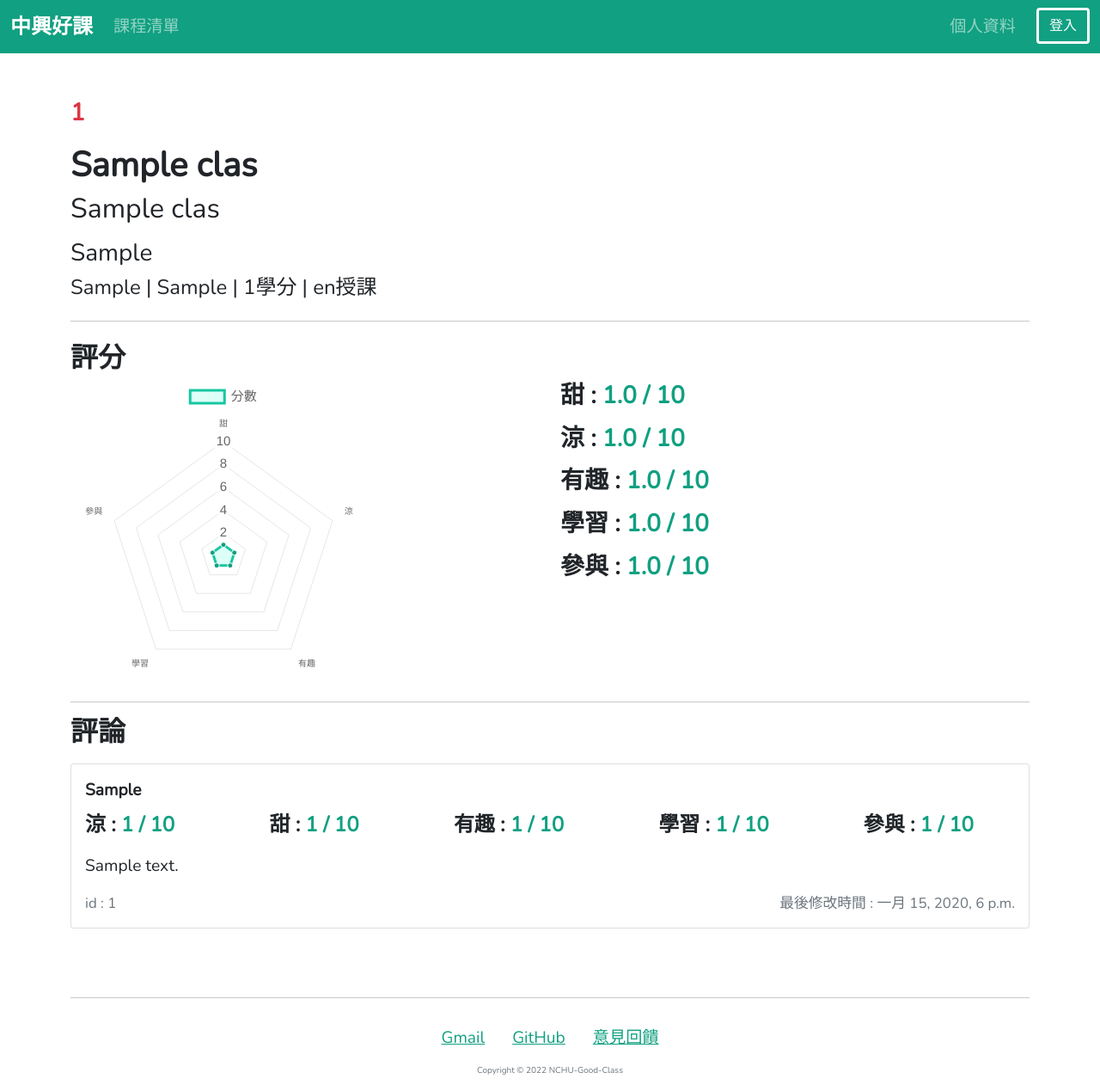
After one commit to AndyChiangSH/NCHU-Good-Class, a Django app: page /web/class/1 in a window 1280 px wide. The commit adds this page. Shown: the whole page at 86% size. Run offline with Django 3.2, Linux system fonts and the light colour scheme; tables that the repository leaves empty hold one stand-in row (values such as "Sample post"); some libraries are stand-ins or nearby versions.

Commit message:
0.1.3 - class detail complete

```diff
--- a/nchugoodclass/settings.py
+++ b/nchugoodclass/settings.py
@@ -130,3 +130,5 @@ DEFAULT_AUTO_FIELD = 'django.db.models.BigAutoField'
 # Import_export setting
 
 IMPORT_EXPORT_USE_TRANSACTIONS = True
+
+DATA_UPLOAD_MAX_NUMBER_FIELDS = 5000
--- a/templates/base.html
+++ b/templates/base.html
@@ -10,10 +10,14 @@
     <link href="https://cdn.jsdelivr.net/npm/bootstrap@5.1.3/dist/css/bootstrap.min.css" rel="stylesheet"
         integrity="sha384-1BmE4kWBq78iYhFldvKuhfTAU6auU8tT94WrHftjDbrCEXSU1oBoqyl2QvZ6jIW3" crossorigin="anonymous">
 
-    <title>中興好課|{% block title %}{% endblock title %}</title>
+    <!-- font -->
+    <link href="https://fonts.googleapis.com/css2?family=Nunito&display=swap" rel="stylesheet">
+
+    <title>中興好課{% block title %}{% endblock title %}</title>
     <style>
         body {
             font-size: 1.2em;
+            font-family: 'Nunito', sans-serif;
         }
 
         .login-btn {
@@ -30,11 +34,15 @@
             color: #11a081;
         }
 
-        .text-main-color:hover {
+        .link-main-color {
+            color: #11a081;
+        }
+
+        .link-main-color:hover {
             color: #0e7c64;
         }
 
-        .text-main-color:active {
+        .link-main-color:active {
             color: #0e7c64;
         }
 
@@ -68,7 +76,7 @@
             <div class="collapse navbar-collapse" id="navbarSupportedContent">
                 <ul class="navbar-nav me-auto">
                     <li class="nav-item">
-                        <a class="nav-link" href="{% url 'classes' %}">課程清單</a>
+                        <a class="nav-link" href="{% url 'class_list' %}">課程清單</a>
                     </li>
                 </ul>
                 <ul class="navbar-nav d-flex">
@@ -137,17 +145,17 @@
         <hr class="my-3">
         <div class="d-flex flex-wrap justify-content-center">
             <div class="m-3 text-center">
-                <a class="text-main-color" href="mailto:nchugoodclass@gmail.com">Gmail</a>
+                <a class="link-main-color" href="mailto:nchugoodclass@gmail.com">Gmail</a>
             </div>
             <div class="m-3 text-center">
-                <a class="text-main-color" href="https://github.com/AndyChiangSH/NCHU-Good-Class"
+                <a class="link-main-color" href="https://github.com/AndyChiangSH/NCHU-Good-Class"
                     target="_blank">GitHub</a>
             </div>
             <div class="m-3 text-center">
-                <a class="text-main-color" href="#" target="_blank">意見回饋</a>
+                <a class="link-main-color" href="#" target="_blank">意見回饋</a>
             </div>
         </div>
-        <p class="text-center text-muted"></p>
+        <p class="text-center text-muted" style="font-size: 10px;">Copyright © 2022 NCHU-Good-Class</p>
     </div>
 
     <!-- Optional JavaScript; choose one of the two! -->
--- a/web/models.py
+++ b/web/models.py
@@ -11,7 +11,7 @@ class Department(models.Model):
 
 
 class Class(models.Model):
-    cCode = models.CharField("課程代碼", max_length=4)
+    id = models.CharField("課程代碼", max_length=4, primary_key=True)
     cName = models.CharField("課程中文名稱", max_length=50)
     cEn_name = models.CharField("課程英文名稱", max_length=100, null=True)
     cProfessor = models.CharField("課程教師", max_length=50)
@@ -40,12 +40,12 @@ class Profile(models.Model):
 class Comment(models.Model):
     mUID  = models.ForeignKey(to=User, on_delete=models.CASCADE)
     mCID = models.ForeignKey(to=Class, on_delete=models.CASCADE)
-    mContent = models.CharField("評論內容", max_length=1000)
+    mContent = models.TextField("評論內容", max_length=1000)
     mCool = models.DecimalField("涼", max_digits=2, decimal_places=0, default=0)
     mSweet = models.DecimalField("甜", max_digits=2, decimal_places=0, default=0)
     mFun = models.DecimalField("有趣", max_digits=2, decimal_places=0, default=0)
     mLearn = models.DecimalField("學習", max_digits=2, decimal_places=0, default=0)
-    mjoin = models.DecimalField("參與", max_digits=2, decimal_places=0, default=0)
+    mJoin = models.DecimalField("參與", max_digits=2, decimal_places=0, default=0)
     mLasttime = models.DateTimeField("最後修改時間", default=timezone.now)
 
     def __str__(self):
--- /dev/null
+++ b/web/templates/web/class_detail.html
@@ -0,0 +1,123 @@
+{% extends "base.html" %}
+
+{% block title %} | 課程 | {{ class.cName }}{% endblock title %}
+
+{% block style %}
+<style>
+    .card:hover {
+        box-shadow: 0px 5px 10px #00000028;
+    }
+</style>
+{% endblock style %}
+
+{% block content %}
+<p class="text-danger fw-bold fs-3">{{ class.id }}</p>
+<h1 class="fw-bold">{{ class.cName }}</h1>
+<h2>{{ class.cEn_name }}</h2>
+<p class="h3 mt-3">{{ class.cProfessor }}</p>
+<p class="h4">{{ class.cType }} | {{ class.cDept }} | {{ class.cCredit }}學分 | {{ class.cLang }}授課</p>
+
+<hr class="my-4">
+
+<h2 class="fw-bold">評分</h2>
+<div class="row">
+    <div class="col-12 col-md-4">
+        <canvas id="radarChart"></canvas>
+    </div>
+    <div class="col-0 col-md-2"></div>
+    <div class="col-12 col-md-6">
+        <div class="list-unstyled h3 fw-bold">
+            <p>甜 : <span class="text-main-color">{{ class.cCool }} / 10</span></p>
+            <p>涼 : <span class="text-main-color">{{ class.cSweet }} / 10</span></p>
+            <p>有趣 : <span class="text-main-color">{{ class.cFun }} / 10</span></p>
+            <p>學習 : <span class="text-main-color">{{ class.cLearn }} / 10</span></p>
+            <p>參與 : <span class="text-main-color">{{ class.cJoin }} / 10</span></p>
+        </div>
+    </div>
+</div>
+
+<hr>
+
+<h2 class="fw-bold">評論</h2>
+<div>
+    {% if comments %}
+    {% for comment in comments %}
+    <div class="card my-3">
+        <div class="card-body">
+            <p class="card-title fw-bold">{{ comment.dept }}</p>
+            <div class="d-flex flex-wrap justify-content-between fw-bold fs-4">
+                <p class="card-text me-5">涼 : <span class="text-main-color">{{ comment.detail.mCool }} / 10</span></p>
+                <p class="card-text me-5">甜 : <span class="text-main-color">{{ comment.detail.mSweet }} / 10</span></p>
+                <p class="card-text me-5">有趣 : <span class="text-main-color">{{ comment.detail.mFun }} / 10</span></p>
+                <p class="card-text me-5">學習 : <span class="text-main-color">{{ comment.detail.mLearn }} / 10</span></p>
+                <p class="card-text me-5">參與 : <span class="text-main-color">{{ comment.detail.mJoin }} / 10</span></p>
+            </div>
+            <p class="card-text">{{ comment.detail.mContent|linebreaksbr }}</p>
+            <div class="d-flex flex-wrap justify-content-between">
+                <small class="text-muted">id : {{ comment.detail.id }}</small>
+                <small class="text-muted">最後修改時間 : {{ comment.detail.mLasttime }}</small>
+            </div>
+        </div>
+    </div>
+    {% endfor %}
+    {% else %}
+    <div class="alert alert-warning my-3" role="alert">
+        尚未有人評論，快登入成為第一個評論的人吧!
+    </div>
+    {% endif %}
+</div>
+
+
+
+<script src="https://cdnjs.cloudflare.com/ajax/libs/Chart.js/3.7.0/chart.min.js"></script>
+<script>
+    const data = {
+        labels: [
+            '甜',
+            '涼',
+            '有趣',
+            '學習',
+            '參與',
+        ],
+        datasets: [{
+            label: '分數',
+            data: [{{ class.cCool }}, {{ class.cSweet }}, {{ class.cFun }}, {{ class.cLearn }}, {{ class.cJoin }}],
+            fill: true,
+            backgroundColor: '#2affd127',
+            borderColor: '#16c7a1',
+            pointBackgroundColor: '#11a081',
+            pointBorderColor: '#fff',
+            pointHoverBackgroundColor: '#fff',
+            pointHoverBorderColor: '#11a081'
+        }]
+    };
+
+    const config = {
+        type: 'radar',
+        data: data,
+        options: {
+            elements: {
+                line: {
+                    borderWidth: 3
+                },
+            },
+            scales: {
+                r: {
+                    angleLines: {
+                        display: false
+                    },
+                    suggestedMin: 0,
+                    suggestedMax: 10
+                }
+            }
+        },
+    };
+</script>
+<script>
+    Chart.defaults.font.size = 15;
+    const radarChart = new Chart(
+        document.getElementById('radarChart'),
+        config
+    );
+</script>
+{% endblock content %}
--- a/web/templates/web/index.html
+++ b/web/templates/web/index.html
@@ -1,6 +1,6 @@
 {% extends 'base.html' %}
 
-{% block title %}首頁{% endblock title %}
+{% block title %} | 首頁{% endblock title %}
 
 {% block style %}
 <style>
--- a/web/urls.py
+++ b/web/urls.py
@@ -4,5 +4,6 @@ from . import views
 
 urlpatterns = [
     path('', views.index, name="index"),
-    path('classes/', views.ClassListView.as_view(), name="classes"),
+    path('classes/', views.ClassListView.as_view(), name="class_list"),
+    path('class/<str:pk>', views.class_detail_view, name='class_detail'),
 ]
--- a/web/views.py
+++ b/web/views.py
@@ -3,6 +3,7 @@ from django.shortcuts import render
 from django.contrib.auth.models import User
 from .models import Department, Class, Profile, Comment
 from django.views import generic
+from django.http.response import Http404
 
 
 # Create your views here.
@@ -23,29 +24,48 @@ def index(request):
 
 class ClassListView(generic.ListView):
     model = Class
-    template_name = "web/classes.html"
+    template_name = "web/class_list.html"
     paginate_by = 20
-    order_dy = ('code')
+    order_dy = ('id')
 
     def get_queryset(self):
         t = self.request.GET.get('t')
         q = self.request.GET.get('q')
-
-        print(t)
-        print(q)
-
-        object_list = self.model.objects.none()
+        # print(t)
+        # print(q)
 
         if t == None or q == None or q == "":
             object_list = self.model.objects.all()
         else:
-            if t == "code":
-                object_list = self.model.objects.filter(cCode__contains=q)
+            if t == "id":
+                object_list = self.model.objects.filter(id__contains=q)
             elif t == "name":
                 object_list = self.model.objects.filter(cName__contains=q)
             elif t == "professor":
                 object_list = self.model.objects.filter(cProfessor__contains=q)
             elif t == "dept":
                 object_list = self.model.objects.filter(cDept__contains=q)
+            else:
+                object_list = self.model.objects.none()
 
         return object_list
+
+
+def class_detail_view(request, pk):
+    try:
+        class_ = Class.objects.get(pk=pk)
+    except Class.DoesNotExist:
+        raise Http404('Class does not exist')
+
+    comment_list = []
+    comments = Comment.objects.filter(mCID__pk=pk)
+    for comment in comments:
+        profile = Profile.objects.get(pUID=comment.mUID)
+        comment_list.append({"detail": comment, "dept": profile.pDept})
+
+    context = {
+        "class": class_,
+        "comments": comment_list
+    }
+
+    return render(request, "web/class_detail.html", context)
```
Also changed, not shown: web/admin.py (+7 -3 lines), web/templates/web/class_list.html (renamed from web/templates/web/classes.html, +7 -7 lines), web/migrations/0002_auto_20220109_1005.py (added), web/migrations/0003_rename_mjoin_comment_mjoin.py (added), web/migrations/0004_alter_comment_mcontent.py (added).
